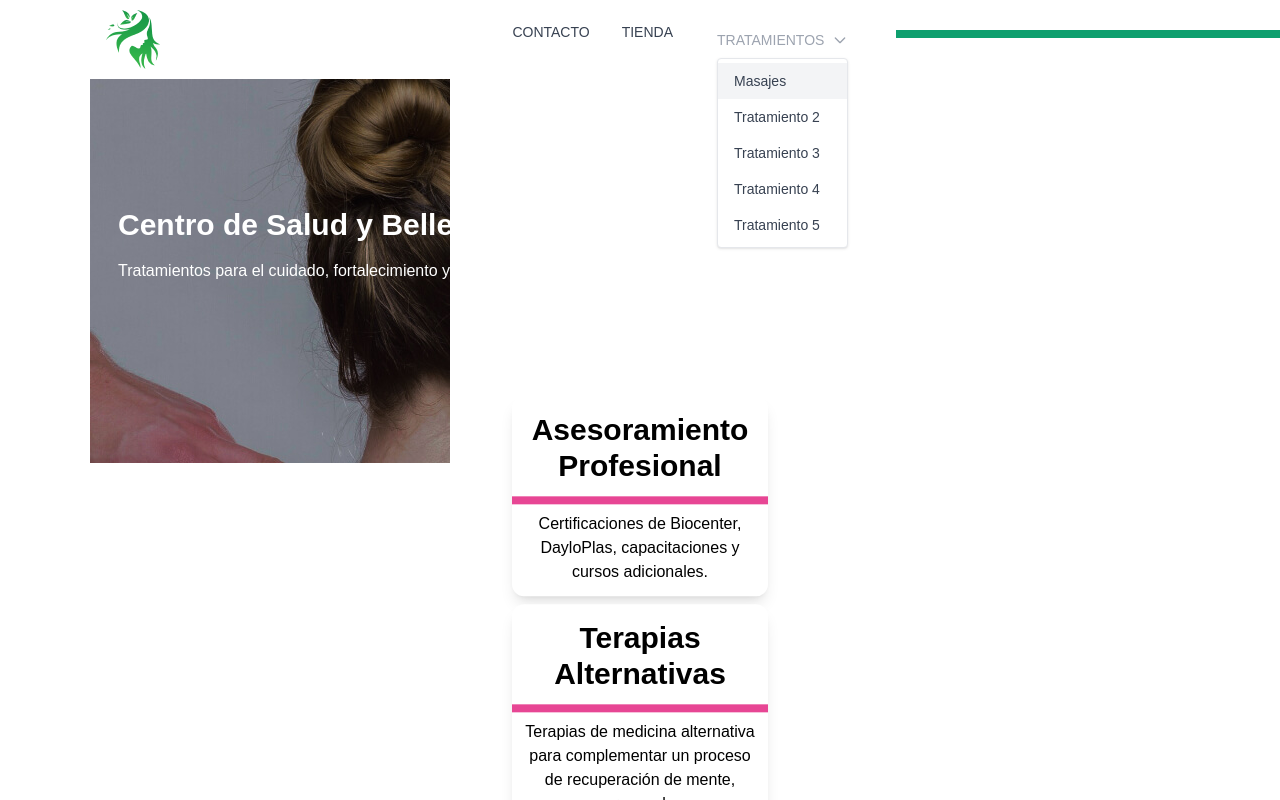
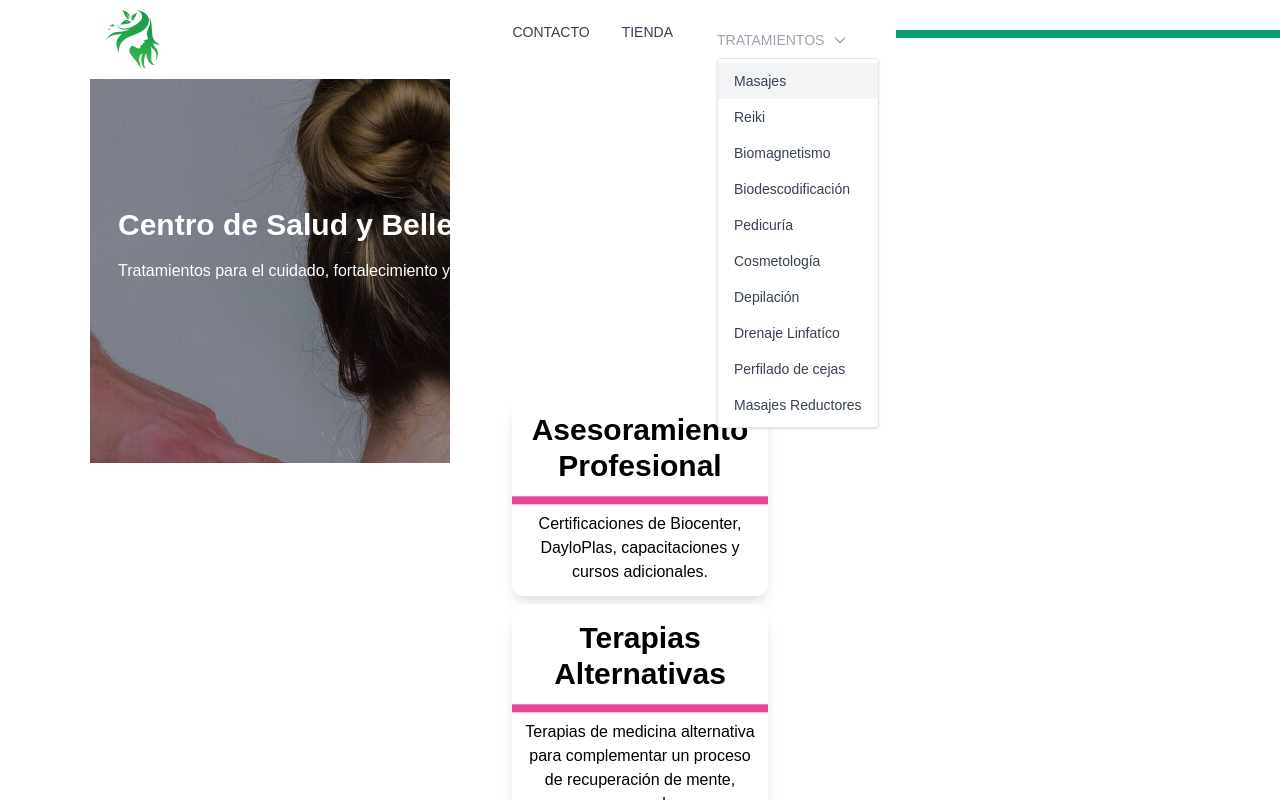
Before and after one commit to Julian1993ARG/salud-y-belleza, a Next.js app: page / in a window 1280 px wide. Both pictures are taken after a click on the button "TRATAMIENTOS". Shown: the top 800 px of the page. Built offline with nearby package versions, Linux system fonts and the light colour scheme.

Commit message:
landing routes

```diff
--- a/app/components/header.tsx
+++ b/app/components/header.tsx
@@ -1,6 +1,6 @@
 'use client';
 import { Navbar, Dropdown } from 'flowbite-react';
-import Link from 'next/link';
+import { landingRoutes } from '../model';
 import Image from 'next/image';
 import logo from '../../public/logo.png';
 
@@ -37,11 +37,14 @@ const Header = function () {
               inline
 
             >
-              <Dropdown.Item><a href='#work1'>Masajes</a></Dropdown.Item>
-              <Dropdown.Item><Link href='#trat1'>Tratamiento 2</Link></Dropdown.Item>
-              <Dropdown.Item><Link href='#trat1'>Tratamiento 3</Link></Dropdown.Item>
-              <Dropdown.Item><Link href='#trat1'>Tratamiento 4</Link></Dropdown.Item>
-              <Dropdown.Item><Link href='#trat1'>Tratamiento 5</Link></Dropdown.Item>
+              {
+                landingRoutes.map((route) => (
+                  <Dropdown.Item key={route.path}>
+                    <a href={`#${route.path}`}>{route.title}</a>
+                  </Dropdown.Item>
+                ))
+              }
+
             </Dropdown>
           </div>
           <div className='my-2 min-w-full h-2 bg-green-500' />
--- a/app/model/index.ts
+++ b/app/model/index.ts
@@ -1 +1,2 @@
 export { default as cardText } from './card.text';
+export * from './landingRoutes';
--- /dev/null
+++ b/app/model/landingRoutes.ts
@@ -0,0 +1,13 @@
+
+export const landingRoutes = [
+  { path: 'work1', title: 'Masajes' },
+  { path: 'work2', title: 'Reiki' },
+  { path: 'work3', title: 'Biomagnetismo' },
+  { path: 'work4', title: 'Biodescodificación' },
+  { path: 'work5', title: 'Pedicuría' },
+  { path: 'work6', title: 'Cosmetología' },
+  { path: 'work7', title: 'Depilación' },
+  { path: 'work8', title: 'Drenaje Linfatíco' },
+  { path: 'work9', title: 'Perfilado de cejas' },
+  { path: 'work10', title: 'Masajes Reductores' }
+];
```
